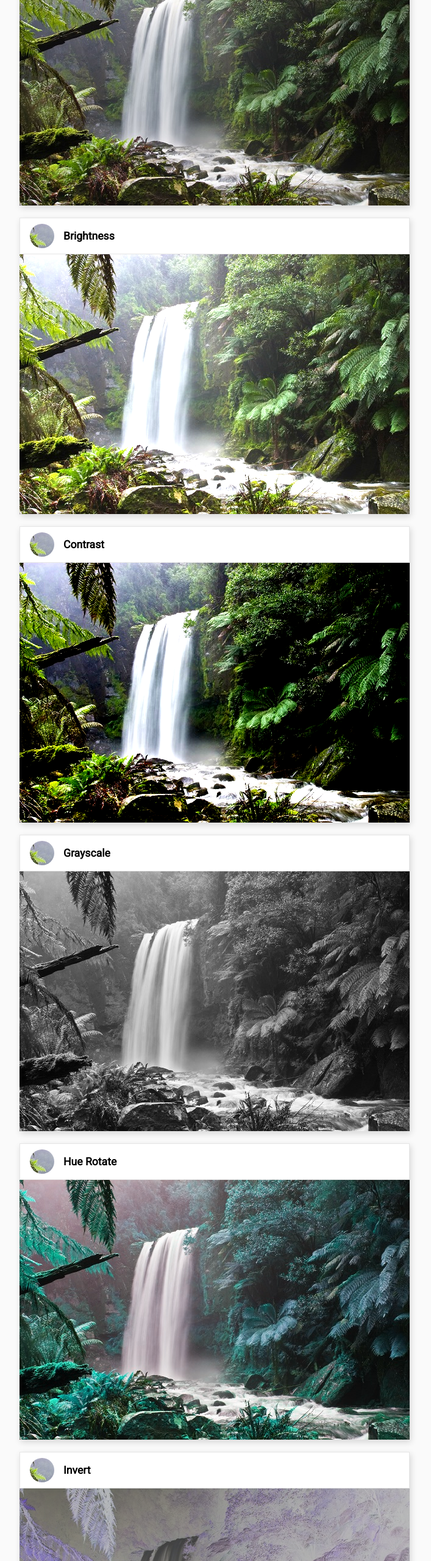
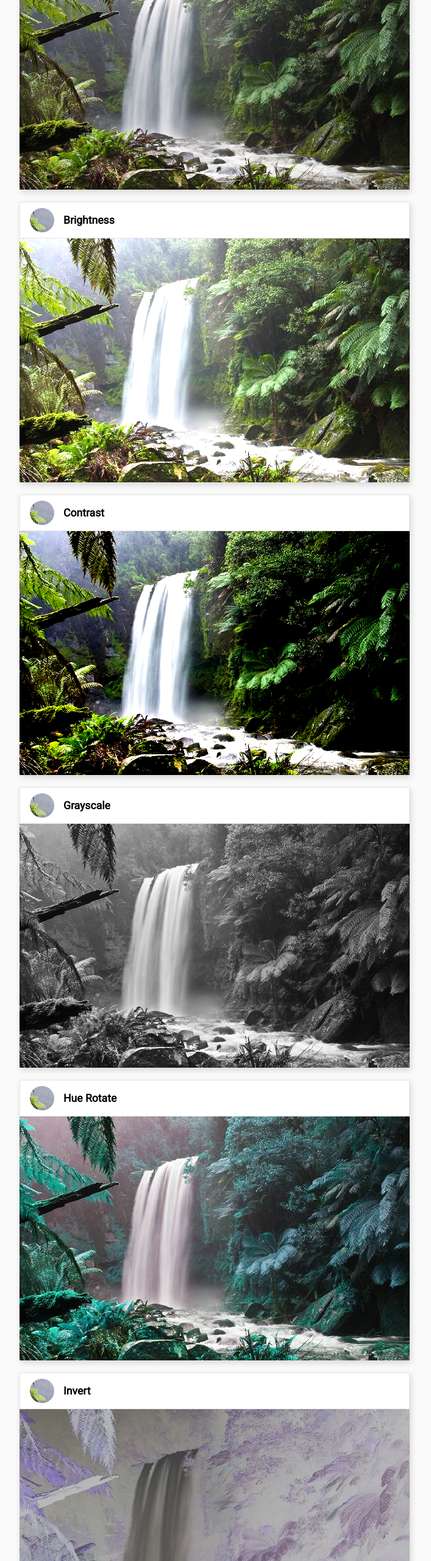
Before and after one commit to asc0de/filter-css-examples, a website: page index.html in a window 1280 px wide. Shown: the part 240-2800 px from the top of the page at 61% size, without its empty margins (288-995 px from the left). Drawn offline with Linux system fonts and the light colour scheme.

Commit message:
flexible images

```diff
--- a/app.css
+++ b/app.css
@@ -69,37 +69,42 @@ article .content section {
 
 .card .card-photo {
     display: flex;
+    background-repeat: no-repeat;
+    background-size: cover;
+    background-position: 50%;
+    background-image: url(example.jpg);
+    height: 400px;
 }
 
-.card .card-photo img.brightness {
+.card .card-photo.brightness {
     filter: brightness(1.5);
 }
 
-.card .card-photo img.contrast {
+.card .card-photo.contrast {
     filter: contrast(200%);
 }
 
-.card .card-photo img.drop-shadow {
+.card .card-photo.drop-shadow {
     filter: drop-shadow(16px 16px 20px blue);
 }
 
-.card .card-photo img.grayscale {
+.card .card-photo.grayscale {
     filter: grayscale(100%);
 }
 
-.card .card-photo img.hue-rotate {
+.card .card-photo.hue-rotate {
     filter: hue-rotate(90deg);
 }
 
-.card .card-photo img.invert {
+.card .card-photo.invert {
     filter: invert(75%);
 }
 
-.card .card-photo img.sepia {
+.card .card-photo.sepia {
     filter: sepia(100%);
 }
 
 
-.card .card-photo img.saturate {
+.card .card-photo.saturate {
     filter: saturate(30%);
 }
--- a/index.html
+++ b/index.html
@@ -23,7 +23,6 @@
                         <div class="example-title">Original Image</div>
                     </div>
                     <div class="card-photo">
-                        <img src="example.jpg"/>
                     </div>
                     <div class="card-footer"></div>
                 </div>
@@ -32,8 +31,7 @@
                         <div class="card-avatar"></div>
                         <div class="example-title">Brightness</div>
                     </div>
-                    <div class="card-photo">
-                        <img class="brightness" src="example.jpg"/>
+                    <div class="card-photo brightness">
                     </div>
                     <div class="card-footer"></div>
                 </div>
@@ -42,8 +40,7 @@
                         <div class="card-avatar"></div>
                         <div class="example-title">Contrast</div>
                     </div>
-                    <div class="card-photo">
-                        <img class="contrast" src="example.jpg"/>
+                    <div class="card-photo contrast">
                     </div>
                     <div class="card-footer"></div>
                 </div>
@@ -52,8 +49,7 @@
                         <div class="card-avatar"></div>
                         <div class="example-title">Grayscale</div>
                     </div>
-                    <div class="card-photo">
-                        <img class="grayscale" src="example.jpg"/>
+                    <div class="card-photo grayscale">
                     </div>
                     <div class="card-footer"></div>
                 </div>
@@ -62,8 +58,7 @@
                         <div class="card-avatar"></div>
                         <div class="example-title">Hue Rotate</div>
                     </div>
-                    <div class="card-photo">
-                        <img class="hue-rotate" src="example.jpg"/>
+                    <div class="card-photo hue-rotate">
                     </div>
                     <div class="card-footer"></div>
                 </div>
@@ -72,8 +67,7 @@
                         <div class="card-avatar"></div>
                         <div class="example-title">Invert</div>
                     </div>
-                    <div class="card-photo">
-                        <img class="invert" src="example.jpg"/>
+                    <div class="card-photo invert">
                     </div>
                     <div class="card-footer"></div>
                 </div>
@@ -82,8 +76,7 @@
                         <div class="card-avatar"></div>
                         <div class="example-title">Sepia</div>
                     </div>
-                    <div class="card-photo">
-                        <img class="sepia" src="example.jpg"/>
+                    <div class="card-photo sepia">
                     </div>
                     <div class="card-footer"></div>
                 </div>
```
